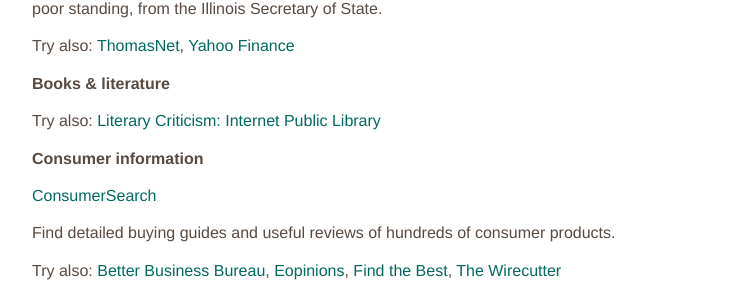
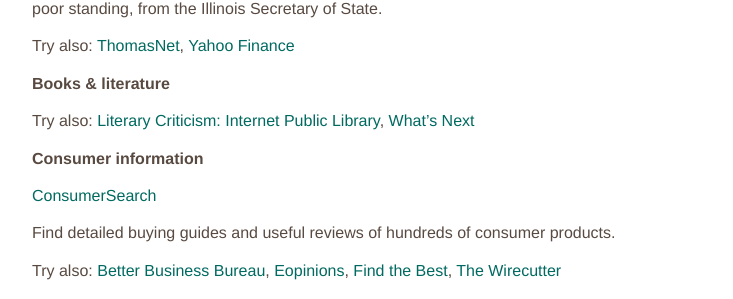
Before and after one commit to skokielibrary/spl-content, a Jekyll site: the page built from _content/bruce/resources--research-topic.markdown, in a window 1280 px wide and 900 px high, scrolled down 10451 px. Shown: the part 148-447 px from the top of the window, without its empty margins (126-859 px from the left). Built offline with Jekyll 4.4.1, drawn with Linux system fonts in a browser that asks for light colours.

Commit message:
Updated resources--research-topic.markdown

```diff
--- a/_content/bruce/resources--research-topic.markdown
+++ b/_content/bruce/resources--research-topic.markdown
@@ -329,7 +329,7 @@ Try also: [ThomasNet](http://www.thomasnet.com/), [Yahoo Finance](http://finance
 
 **Books & literature**
 
-Try also: [Literary Criticism: Internet Public Library](http://www.ipl.org/div/litcrit/)
+Try also: [Literary Criticism: Internet Public Library](http://www.ipl.org/div/litcrit/), [What's Next](http://ww2.kdl.org/libcat/whatsnext.asp)
 
 **Consumer information**
 
```
